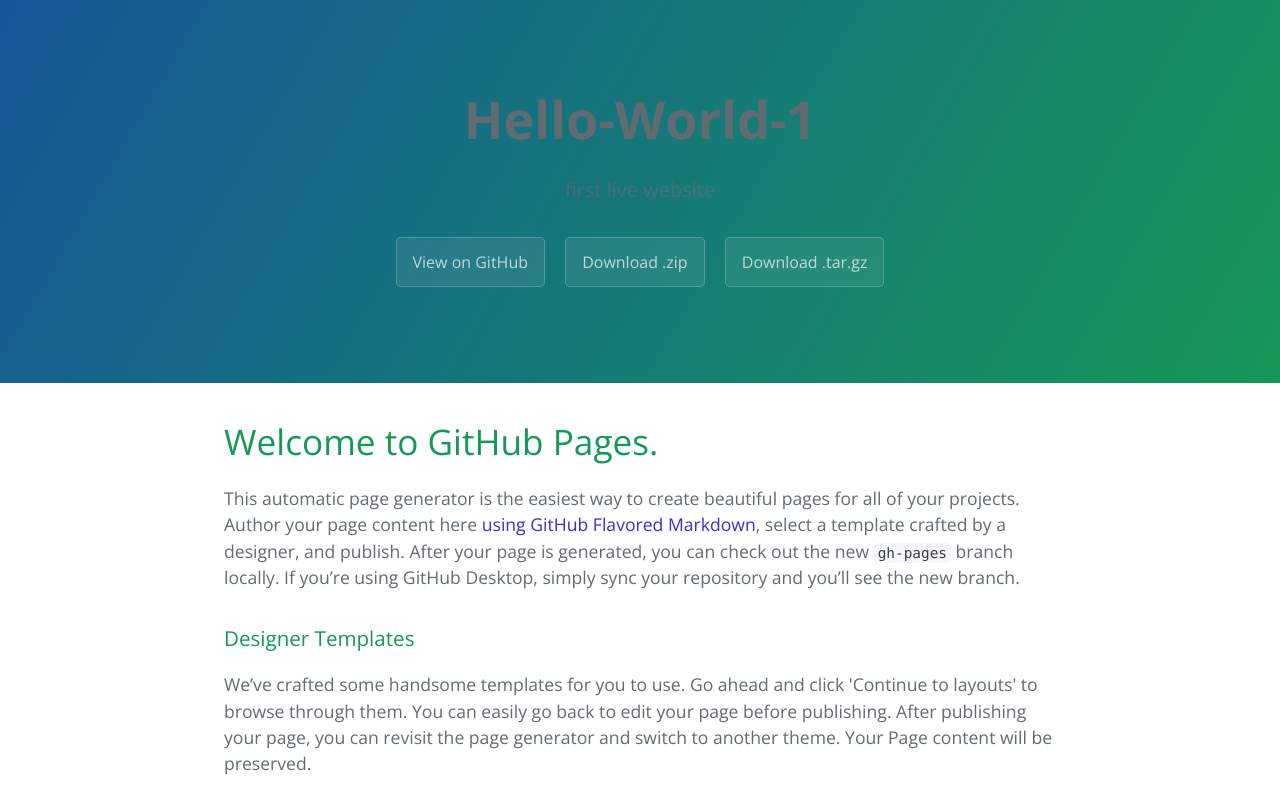
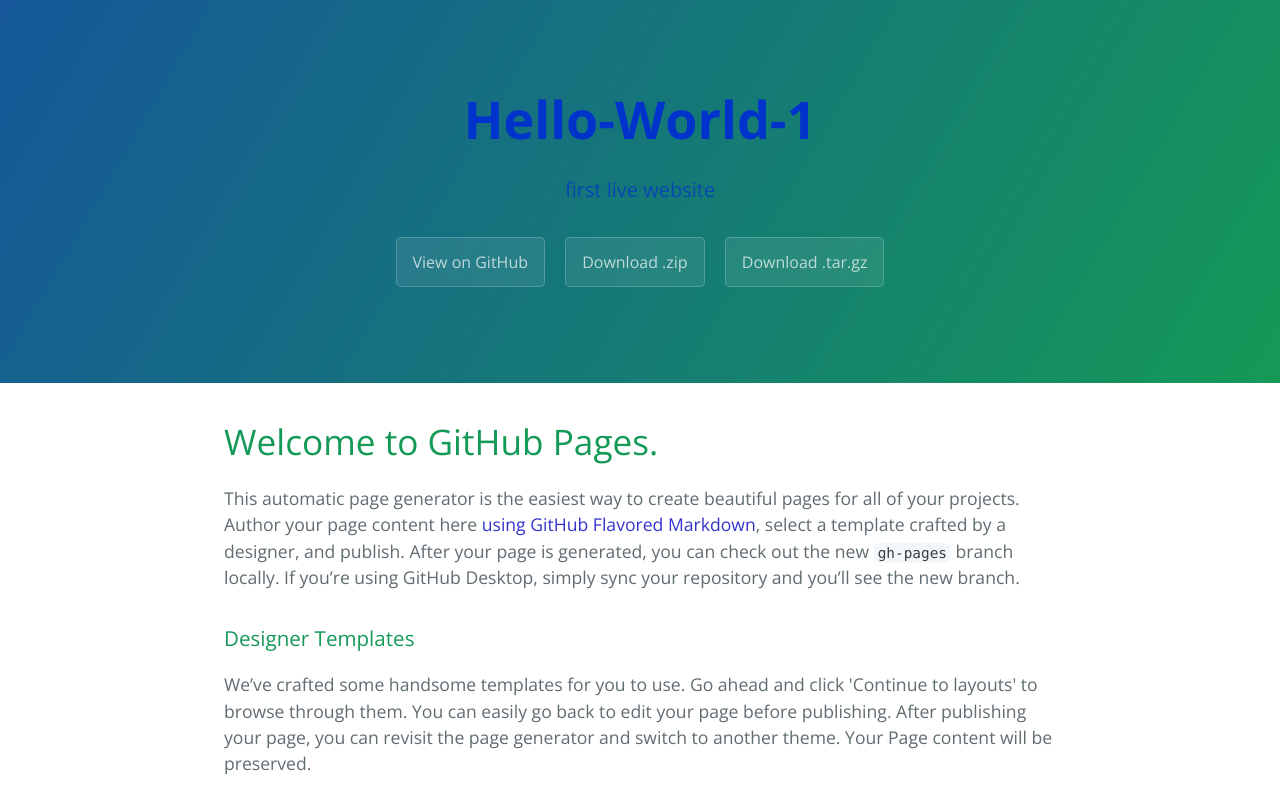
Before and after one commit to trevon5000/Hello-World-1, a plain HTML site: page index.html in a window 1280 px wide. Shown: the top 800 px of the page. Drawn offline with nearby package versions, Linux system fonts and the light colour scheme.

Commit message:
Update stylesheet.css

```diff
--- a/stylesheets/stylesheet.css
+++ b/stylesheets/stylesheet.css
@@ -54,7 +54,7 @@ a {
       margin-left: 0; } }
 
 .page-header {
-  color: 3333cc;
+  color:#0033cc;
   text-align: center;
   background-color: #159957;
   background-image: linear-gradient(120deg, #155799, #159957); }
```
